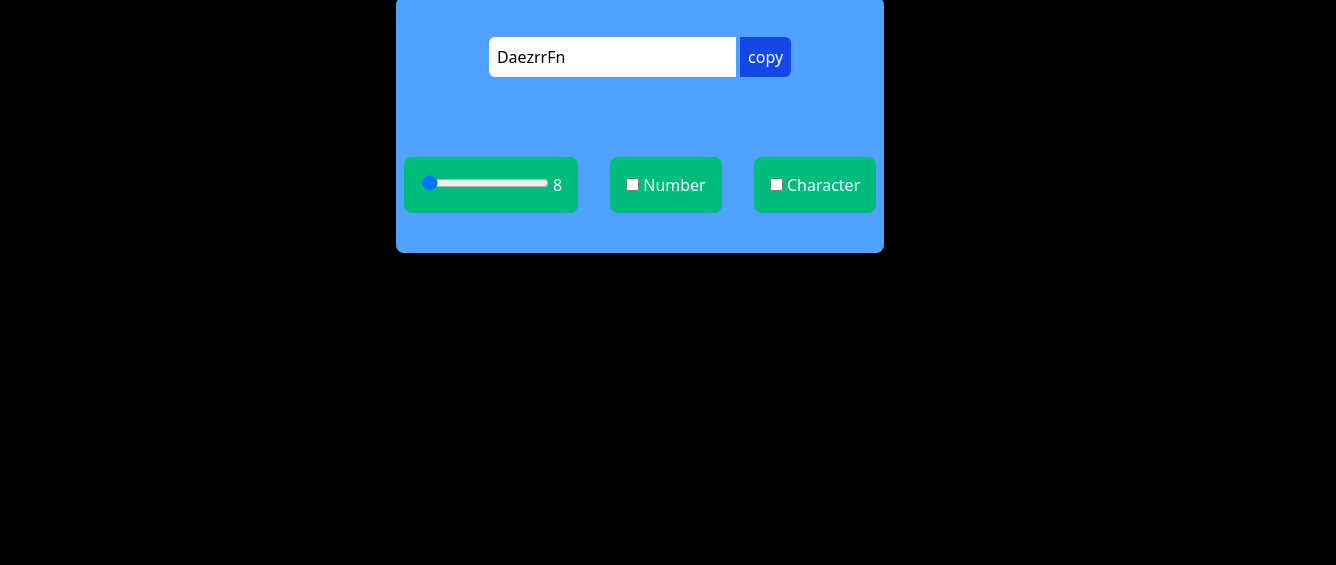
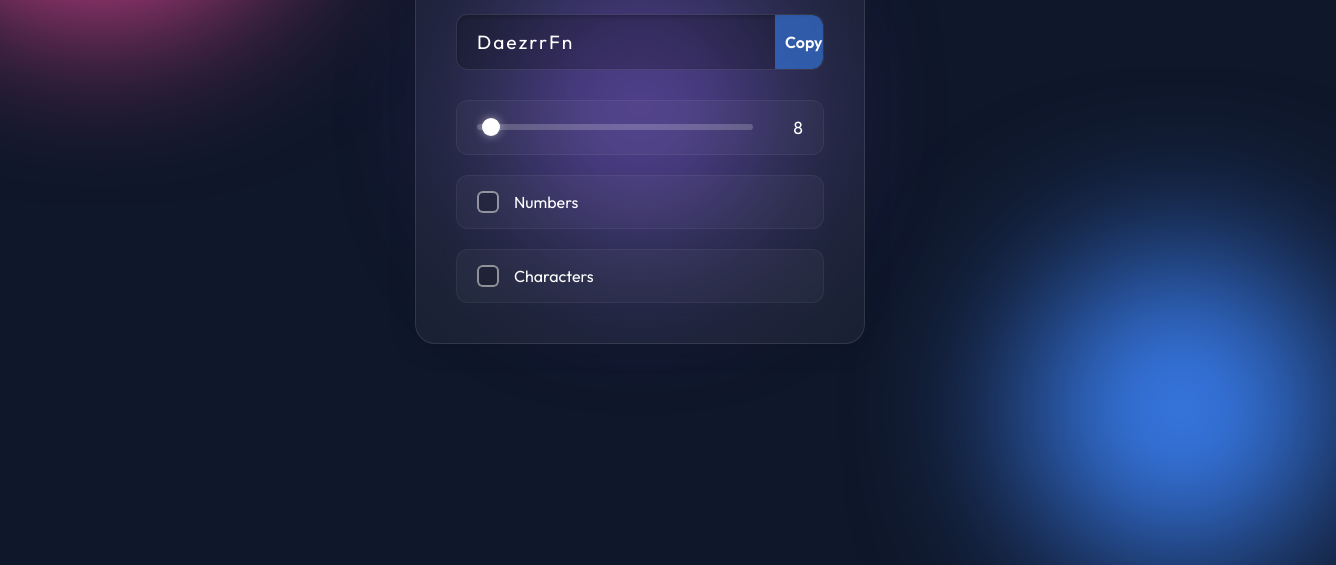
Before and after one commit to hiteshcoder929/password-gernator, a website: page index.html in a window 1280 px wide. Shown: the part 275-840 px from the top of the page, 1336 px wide, since content can reach past the window. Before the commit the page ends 800 px from the top, so only its background shows below. Drawn offline with Linux system fonts and the light colour scheme.

Commit message:
refine the ui

```diff
--- a/index.html
+++ b/index.html
@@ -1,39 +1,43 @@
 <!DOCTYPE html>
-<html>
+<html lang="en">
 
 <head>
-    <link rel="stylesheet" href="./src/output.css">
+    <meta charset="UTF-8">
+    <meta name="viewport" content="width=device-width, initial-scale=1.0">
+    <title>Password Generator</title>
+    <link rel="preconnect" href="https://fonts.googleapis.com">
+    <link rel="preconnect" href="https://fonts.gstatic.com" crossorigin>
+    <link href="https://fonts.googleapis.com/css2?family=Outfit:wght@300;400;600&display=swap" rel="stylesheet">
+    <link rel="stylesheet" href="./style.css">
 </head>
 
-<body class= "bg-black text-white flex justify-center items-center h-screen">
-    <div class="main bg-blue-400 w-auto p-10 h-auto flex flex-col justify-center items-center rounded-lg">
-        <div class="section1 w-auto rounded-lg">
-            <input type="text"
-             placeholder="password"
-             class="bg-white text-black p-2 my-4 rounded-l-md w-auto"
-             value=""
-             id="inputText"
-             readonly>
-            <button class="copy bg-blue-700 p-2 my-10 rounded-r-md">copy</button>
+<body>
+    <!-- Decorative background elements for glassmorphism -->
+    <div class="circle circle-1"></div>
+    <div class="circle circle-2"></div>
+    <div class="circle circle-3"></div>
+
+    <div class="glass-container">
+        <h1>Password Generator</h1>
+
+        <div class="input-group">
+            <input type="text" placeholder="Password" value="" id="inputText" readonly>
+            <button class="copy">Copy</button>
         </div>
-        <div class="section2 flex gap-4 my-8 rounded-lg">
-            <div class="p-4 m-2 bg-emerald-500 rounded-lg">
-                <input type="range"
-                id="inputRange"  value="8" min="6" max="100">
-                <label class="text-white" id="rangeValue">8</label>
+
+        <div class="controls">
+            <div class="control-item">
+                <input type="range" id="inputRange" value="8" min="6" max="100">
+                <label id="rangeValue">8</label>
             </div>
-            <div class="number p-4 m-2 bg-emerald-500 rounded-lg">
-                <input type="checkbox"
-                id="inputNum"
-                value=off>
-                <label class="text-white">Number</label>
-            </div>
-            <div class="char p-4 m-2 bg-emerald-500 rounded-lg">
-                <input type="checkbox"
-                id="inputChar"
-                value="off">
-                <label class="text-white">Character</label>
-            </div
+            <label class="control-item checkbox-group">
+                <input type="checkbox" id="inputNum" value="off">
+                <span>Numbers</span>
+            </label>
+            <label class="control-item checkbox-group">
+                <input type="checkbox" id="inputChar" value="off">
+                <span>Characters</span>
+            </label>
         </div>
     </div>
     <script src="script.js"></script>
--- /dev/null
+++ b/style.css
@@ -0,0 +1,245 @@
+* {
+    margin: 0;
+    padding: 0;
+    box-sizing: border-box;
+    font-family: 'Outfit', sans-serif;
+}
+
+body {
+    min-height: 100vh;
+    display: flex;
+    justify-content: center;
+    align-items: center;
+    background: #0f172a;
+    /* Dark background */
+    overflow: hidden;
+    color: #fff;
+}
+
+/* Vibrant background shapes to emphasize glassmorphism */
+.circle {
+    position: absolute;
+    border-radius: 50%;
+    filter: blur(80px);
+    z-index: -1;
+    animation: float 6s ease-in-out infinite alternate;
+}
+
+.circle-1 {
+    width: 400px;
+    height: 400px;
+    background: #ec4899;
+    /* Pink */
+    top: -100px;
+    left: -100px;
+}
+
+.circle-2 {
+    width: 300px;
+    height: 300px;
+    background: #3b82f6;
+    /* Blue */
+    bottom: -50px;
+    right: -50px;
+    animation-delay: -3s;
+}
+
+.circle-3 {
+    width: 250px;
+    height: 250px;
+    background: #8b5cf6;
+    /* Purple */
+    top: 50%;
+    left: 50%;
+    transform: translate(-50%, -50%);
+    opacity: 0.6;
+    animation: float-center 8s ease-in-out infinite alternate;
+}
+
+@keyframes float {
+    0% {
+        transform: translateY(0) scale(1);
+    }
+
+    100% {
+        transform: translateY(-20px) scale(1.05);
+    }
+}
+
+@keyframes float-center {
+    0% {
+        transform: translate(-50%, -50%) scale(1);
+    }
+
+    100% {
+        transform: translate(-50%, -60%) scale(1.1);
+    }
+}
+
+.glass-container {
+    background: rgba(255, 255, 255, 0.05);
+    backdrop-filter: blur(16px);
+    -webkit-backdrop-filter: blur(16px);
+    border: 1px solid rgba(255, 255, 255, 0.1);
+    box-shadow: 0 4px 30px rgba(0, 0, 0, 0.1);
+    border-radius: 20px;
+    padding: 40px;
+    width: 90%;
+    max-width: 450px;
+    display: flex;
+    flex-direction: column;
+    gap: 30px;
+    z-index: 1;
+}
+
+h1 {
+    text-align: center;
+    font-weight: 600;
+    font-size: 1.8rem;
+    letter-spacing: 1px;
+    text-shadow: 0 2px 4px rgba(0, 0, 0, 0.3);
+}
+
+.input-group {
+    display: flex;
+    background: rgba(0, 0, 0, 0.2);
+    border-radius: 12px;
+    border: 1px solid rgba(255, 255, 255, 0.1);
+    overflow: hidden;
+    box-shadow: inset 0 2px 4px rgba(0, 0, 0, 0.2);
+}
+
+.input-group input {
+    flex: 1;
+    background: transparent;
+    border: none;
+    padding: 15px 20px;
+    color: #fff;
+    font-size: 1.2rem;
+    outline: none;
+    letter-spacing: 2px;
+}
+
+.input-group input::placeholder {
+    color: rgba(255, 255, 255, 0.5);
+}
+
+.input-group .copy {
+    background: rgba(59, 130, 246, 0.6);
+    color: white;
+    border: none;
+    padding: 0 20px 0px 10px;
+    width: 80px;
+    cursor: pointer;
+    font-size: 1rem;
+    font-weight: 600;
+    transition: all 0.3s ease;
+    backdrop-filter: blur(4px);
+}
+
+.input-group .copy:hover {
+    background: rgba(59, 130, 246, 0.9);
+}
+
+.input-group .copy:active {
+    transform: scale(0.95);
+}
+
+.controls {
+    display: flex;
+    flex-direction: column;
+    gap: 20px;
+}
+
+.control-item {
+    display: flex;
+    align-items: center;
+    justify-content: space-between;
+    background: rgba(255, 255, 255, 0.03);
+    padding: 15px 20px;
+    border-radius: 12px;
+    border: 1px solid rgba(255, 255, 255, 0.05);
+    transition: background 0.3s ease;
+}
+
+.control-item:hover {
+    background: rgba(255, 255, 255, 0.08);
+}
+
+.control-item input[type="range"] {
+    flex: 1;
+    margin-right: 20px;
+    appearance: none;
+    background: transparent;
+    cursor: pointer;
+}
+
+.control-item input[type="range"]::-webkit-slider-runnable-track {
+    width: 100%;
+    height: 6px;
+    background: rgba(255, 255, 255, 0.2);
+    border-radius: 3px;
+}
+
+.control-item input[type="range"]::-webkit-slider-thumb {
+    appearance: none;
+    height: 18px;
+    width: 18px;
+    border-radius: 50%;
+    background: #fff;
+    margin-top: -6px;
+    box-shadow: 0 0 10px rgba(255, 255, 255, 0.5);
+    transition: transform 0.2s;
+}
+
+.control-item input[type="range"]::-webkit-slider-thumb:hover {
+    transform: scale(1.2);
+}
+
+.control-item label {
+    font-size: 1.1rem;
+    font-weight: 400;
+    min-width: 30px;
+    text-align: right;
+}
+
+.checkbox-group {
+    justify-content: flex-start;
+    gap: 15px;
+    cursor: pointer;
+}
+
+.checkbox-group input[type="checkbox"] {
+    appearance: none;
+    width: 22px;
+    height: 22px;
+    border: 2px solid rgba(255, 255, 255, 0.5);
+    border-radius: 6px;
+    background: rgba(0, 0, 0, 0.2);
+    cursor: pointer;
+    position: relative;
+    transition: all 0.3s;
+}
+
+.checkbox-group input[type="checkbox"]:checked {
+    background: #3b82f6;
+    border-color: #3b82f6;
+}
+
+.checkbox-group input[type="checkbox"]:checked::after {
+    content: '';
+    position: absolute;
+    top: 2px;
+    left: 6px;
+    width: 6px;
+    height: 12px;
+    border: solid white;
+    border-width: 0 2px 2px 0;
+    transform: rotate(45deg);
+}
+
+.checkbox-group span {
+    flex: 1;
+    text-align: left;
+    user-select: none;
+}
```
